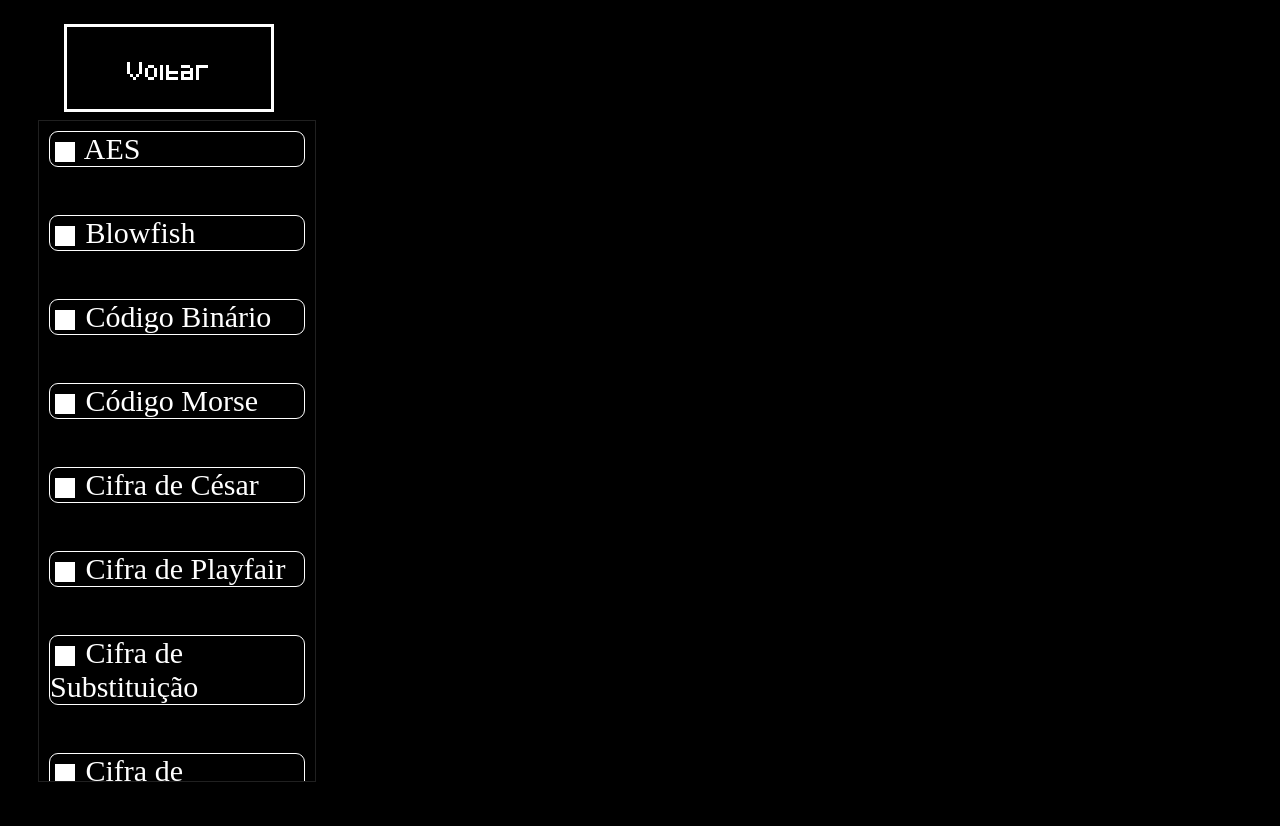
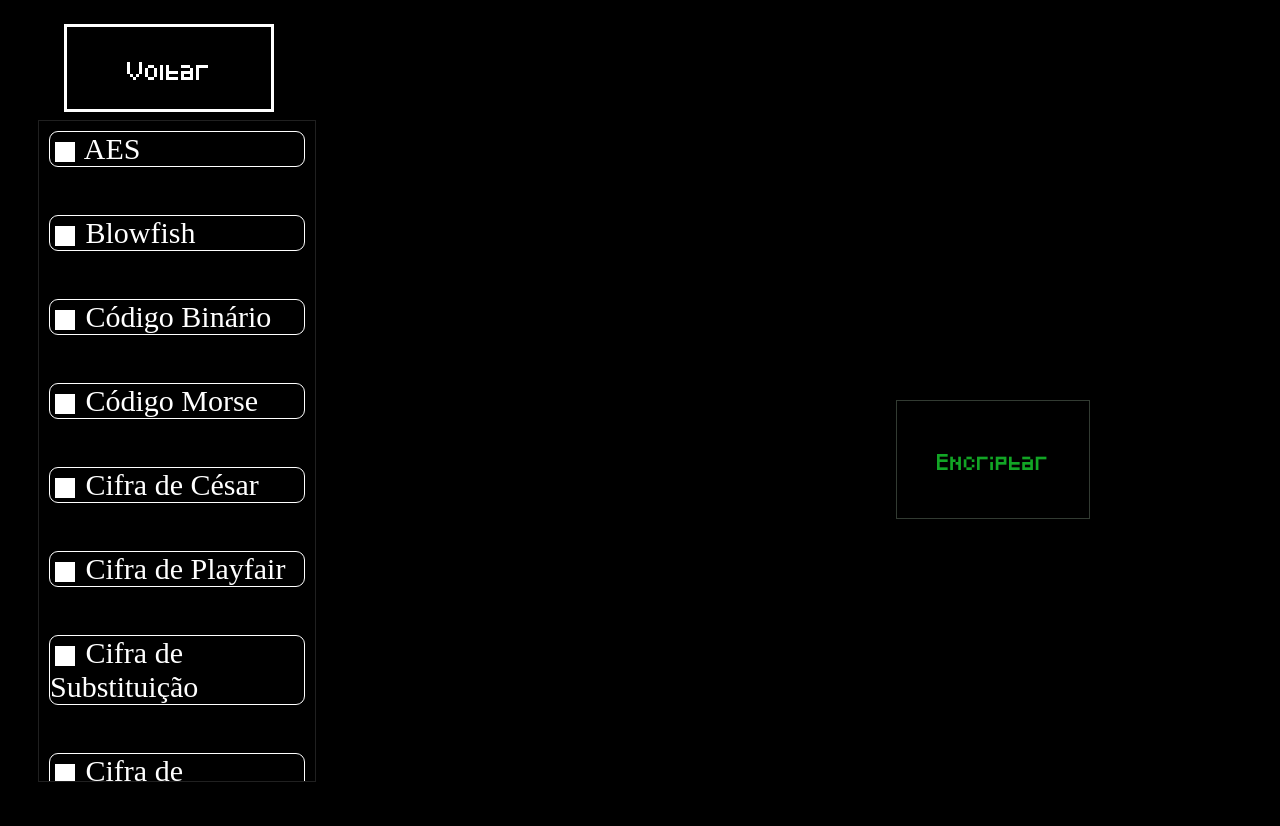
Before and after one commit to William-Colasso/Encryptor, a plain HTML site: page Content/criptografar/index.html in a window 1280 px wide. Drawn offline with Linux system fonts and the light colour scheme.

Commit message:
Botão novo

```diff
--- a/Content/criptografar/index.html
+++ b/Content/criptografar/index.html
@@ -34,6 +34,7 @@
         <label><input type="radio" name="criptografia" id="sha3"> SHA-3</label>
         <label><input type="radio" name="criptografia" id="3des"> 3DES</label>
     </div>
+    <button id="cript">Encriptar</button>
    <div><script src="script.js"></script></div>
 </body>
 </html>
--- a/Content/criptografar/style.css
+++ b/Content/criptografar/style.css
@@ -119,4 +119,20 @@ body::-webkit-scrollbar{
 
 }
 
+#cript{
+    position: absolute;
+    padding: 40px;
+    left: 70vw;
+    top: 50vh;
+    cursor: pointer;
+    border: solid #323b32 1px;
+    font-family: Pixel;
+    background-color: rgb(0, 0, 0);
+    color: #12a525;
+}
+
+#cript:hover{
+
+}
+
 /*William Colasso Pereira*/
```
